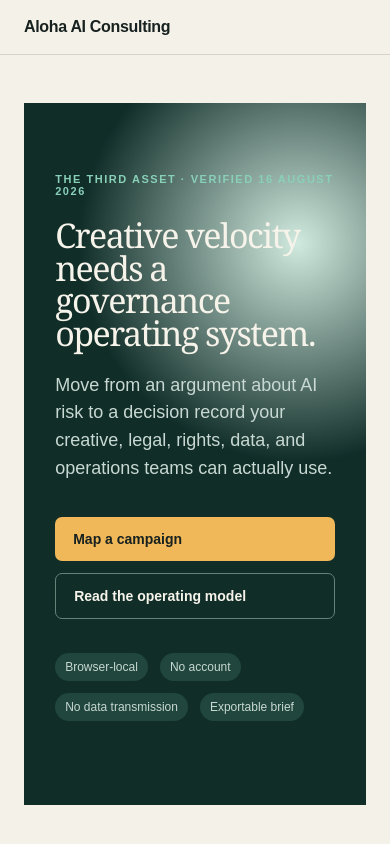
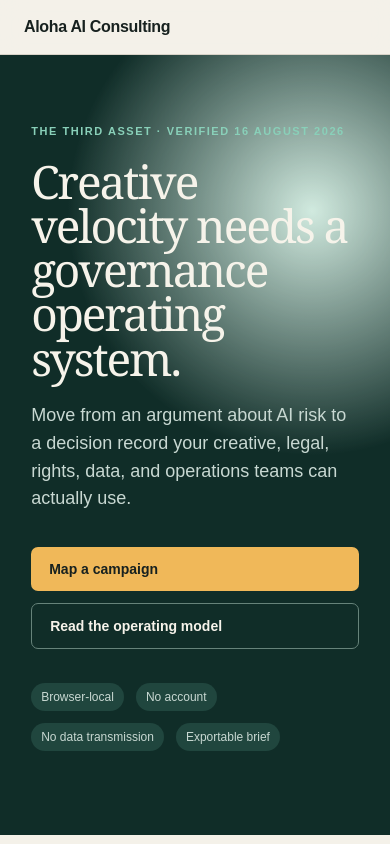
Before and after one commit to rn-collins/aloha-third-asset, a Next.js app: page / in a window 390 px wide. Shown: the top 844 px of the page. Built offline with nearby package versions, Linux system fonts and the light colour scheme.

Commit message:
Add accessible interaction and print behavior

```diff
--- a/styles/globals.css
+++ b/styles/globals.css
@@ -1,9 +1,20 @@
 *{box-sizing:border-box;margin:0;padding:0}
-html,body{font-family:'Manrope',-apple-system,sans-serif;background:#F6F3EC}
+html,body{font-family:Arial,Helvetica,sans-serif;background:#F6F3EC;color:#17211f}
+button,a{font:inherit}
+:focus-visible{outline:3px solid #f0b859;outline-offset:3px}
 
-/* Mobile responsive adjustments */
 @media(max-width:600px){
-  main{padding:48px 24px 80px !important}
-  footer{padding:20px 24px !important}
-  h1{font-size:34px !important}
+  main{padding-bottom:80px}
+  footer{padding:28px 24px !important}
 }
+@media(prefers-reduced-motion:reduce){
+  html{scroll-behavior:auto !important}
+  *,*::before,*::after{animation-duration:.01ms !important;animation-iteration-count:1 !important;transition-duration:.01ms !important}
+}
+@media print{
+  header,.heroActions,.export,.reset,.suite,footer{display:none !important}
+  body,.method,.workbench,.sources{background:#fff !important;color:#000 !important}
+  .workbench,.method,.sources{padding:24px !important}
+  .grid{display:block !important}.result{position:static !important;margin-top:20px !important}
+  a{text-decoration:none;color:#000}
+}
```
